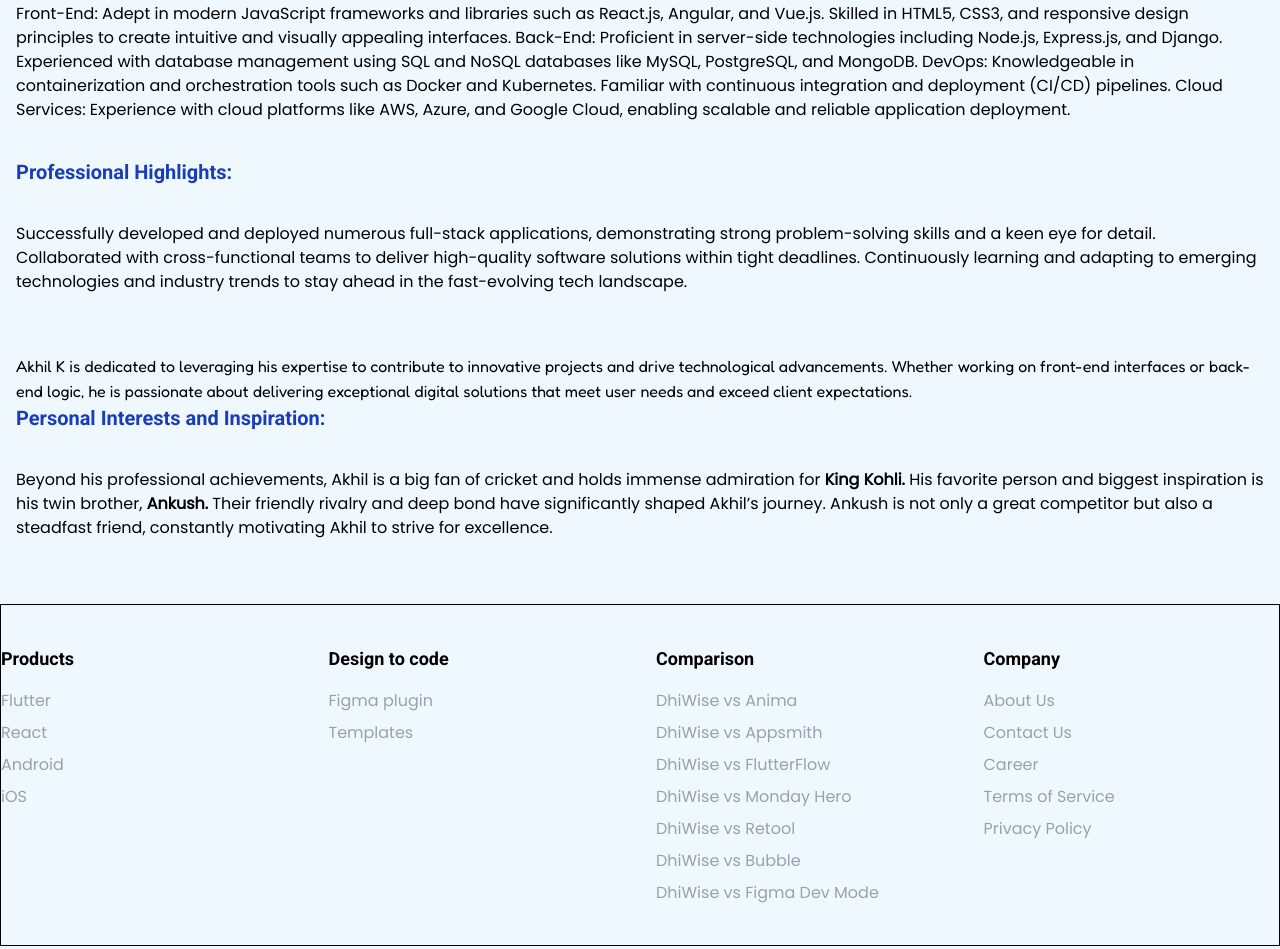
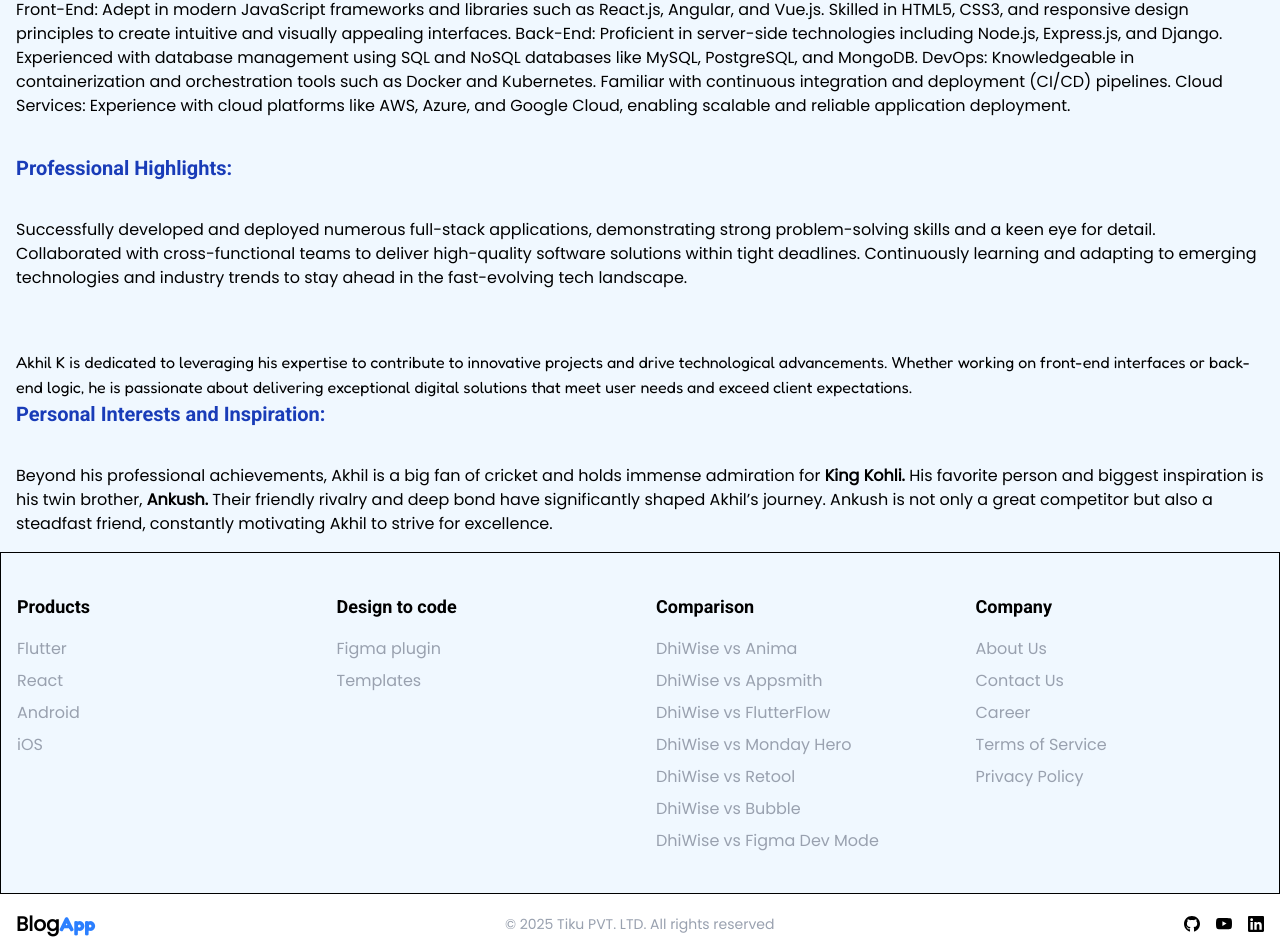
Before and after one commit to Pankum123/Blog-App, a React app in the folder Frontend/: page /about in a window 1280 px wide. Shown: the part 322-1271 px from the top of the page. Built offline with nearby package versions, Linux system fonts and the light colour scheme; no server answers; the HTML template or start-up script is replaced by a standard one.

Commit message:
something

```diff
--- a/Frontend/src/Home/Hero.jsx
+++ b/Frontend/src/Home/Hero.jsx
@@ -6,7 +6,7 @@
   const { blogs } = useAuth();
   console.log(blogs);
   return (
-    <div className=" container mx-auto my-10 grid grid-cols-1 md:grid-cols-2 lg:grid-cols-4 gap-4 p-6">
+    <div className=" container mx-auto mt-25 my-10 grid grid-cols-1 md:grid-cols-2 lg:grid-cols-4 gap-4 p-6">
       {blogs && blogs.length > 0 ? (
         blogs.slice(0, 4).map((element) => {
           return (
--- a/Frontend/src/Home/Trending.jsx
+++ b/Frontend/src/Home/Trending.jsx
@@ -26,7 +26,7 @@
     },
   };
   return (
-    <div className=" container mx-auto">
+    <div className=" container mx-auto p-4">
       <h1 className=" text-2xl font-semibold mb-4">Trending</h1>
       <Carousel responsive={responsive}>
         {blogs && blogs.length > 0 ? (
--- a/Frontend/src/components/Footer.jsx
+++ b/Frontend/src/components/Footer.jsx
@@ -6,7 +6,7 @@
 const Footer = () => {
   return (
     <>
-      <footer className="border py-10">
+      <footer className="border py-10 p-4">
         <div className="container mx-auto grid grid-cols-1 md:grid-cols-2 lg:grid-cols-4 gap-8">
           <div className=" text-center md:text-start">
             <h2 className="text-lg font-semibold mb-4">Products</h2>
@@ -122,12 +122,13 @@
           </div>
         </div>
       </footer>
-      <div className=" container mx-auto  flex flex-col md:flex-row justify-between items-center">
+
+      <div className=" container mx-auto bg-white  flex flex-col md:flex-row justify-between items-center p-4">
         <div className="text-xl font-semibold hidden md:flex">
-          Cilli<span className="text-blue-500 font-bold">Blog</span>
+          Blog<span className="text-blue-500 font-bold">App</span>
         </div>
         <div className="text-gray-400 text-sm hidden md:flex">
-          <p>&copy; 2024 DhiWise PVT. LTD. All rights reserved</p>
+          <p>&copy; 2025 Tiku PVT. LTD. All rights reserved</p>
         </div>
         <div className="mt-4 md:mt-0 flex space-x-4">
           <a href="#">
--- a/Frontend/src/components/Navbar.jsx
+++ b/Frontend/src/components/Navbar.jsx
@@ -33,7 +33,7 @@
 
   return (
     <>
-      <nav className=" shadow-lg px-4 py-2">
+      <nav className="fixed top-0 left-0 w-full  bg-white shadow-lg px-4 py-2 z-50">
         <div className="flex items-center justify-between container mx-auto">
           <div className="font-semibold text-xl">
             Blog<span className="text-blue-500">App</span>
@@ -61,7 +61,7 @@
               {show ? <IoCloseSharp size={24} /> : <AiOutlineMenu size={24} />}
             </div>
           </div>
-          <div className="hidden md:flex space-x-2">
+          <div className="flex space-x-2">
             {isAuthenticated && profile?.user?.role === "admin" ? (
               <Link
                 to="/dashboard"
--- a/Frontend/src/dashboard/MyBlogs.jsx
+++ b/Frontend/src/dashboard/MyBlogs.jsx
@@ -37,7 +37,7 @@
   return (
     <div>
       <div className="container mx-auto my-12 p-4">
-        <div className="grid gap-6 md:grid-cols-1 lg:grid-cols-2 xl:grid-cols-3 md:ml-20">
+        <div className="grid gap-6 md:grid-cols-1 lg:grid-cols-2 xl:grid-cols-3 md:ml-65">
           {myBlogs && myBlogs.length > 0 ? (
             myBlogs.map((element) => (
               <div
--- a/Frontend/src/pages/About.jsx
+++ b/Frontend/src/pages/About.jsx
@@ -5,7 +5,7 @@
   const { profile } = useAuth();
   console.log(profile);
   return (
-    <div className="container mx-auto my-12 p-4 space-y-9">
+    <div className="container mx-auto mt-25 p-4 space-y-9">
       <h1 className="text-2xl font-bold mb-6">About</h1>
       <p>
         This is{" "}
--- a/Frontend/src/pages/Blogs.jsx
+++ b/Frontend/src/pages/Blogs.jsx
@@ -8,7 +8,7 @@
   console.log(blogs);
   return (
     <div>
-      <div className="container mx-auto my-12 p-4">
+      <div className="container mx-auto mt-25 my-12 p-4">
         <h1 className="text-2xl font-bold mb-6">All Blogs goes here!!!</h1>
         <p className="text-center mb-8">
           The concept of gods varies widely across different cultures,
--- a/Frontend/src/pages/Creators.jsx
+++ b/Frontend/src/pages/Creators.jsx
@@ -22,7 +22,7 @@
   }, []);
 
   return (
-    <div className="flex flex-wrap justify-center items-center my-20 bg-gray-100">
+    <div className="flex flex-wrap justify-center items-center my-10 mt-25 bg-gray-100">
       {creators.map((creator) => (
         <div
           key={creator._id}
--- a/Frontend/src/pages/Login.jsx
+++ b/Frontend/src/pages/Login.jsx
@@ -55,7 +55,7 @@
         <div className="w-full max-w-md bg-white shadow-md rounded-lg p-8">
           <form onSubmit={handleLogin}>
             <div className="font-semibold text-xl items-center text-center">
-              Cilli<span className="text-blue-500">Blog</span>
+              Blog<span className="text-blue-500">App</span>
             </div>
             <h1 className="text-xl font-semibold mb-6">Login</h1>
             <select
--- a/Frontend/src/pages/Register.jsx
+++ b/Frontend/src/pages/Register.jsx
@@ -78,7 +78,7 @@
         <div className="w-full max-w-md bg-white shadow-md rounded-lg p-8">
           <form onSubmit={handleRegister}>
             <div className="font-semibold text-xl items-center text-center">
-              Cilli<span className="text-blue-500">Blog</span>
+              Blog<span className="text-blue-500">App</span>
             </div>
             <h1 className="text-xl font-semibold mb-6">Register</h1>
             <select
```
